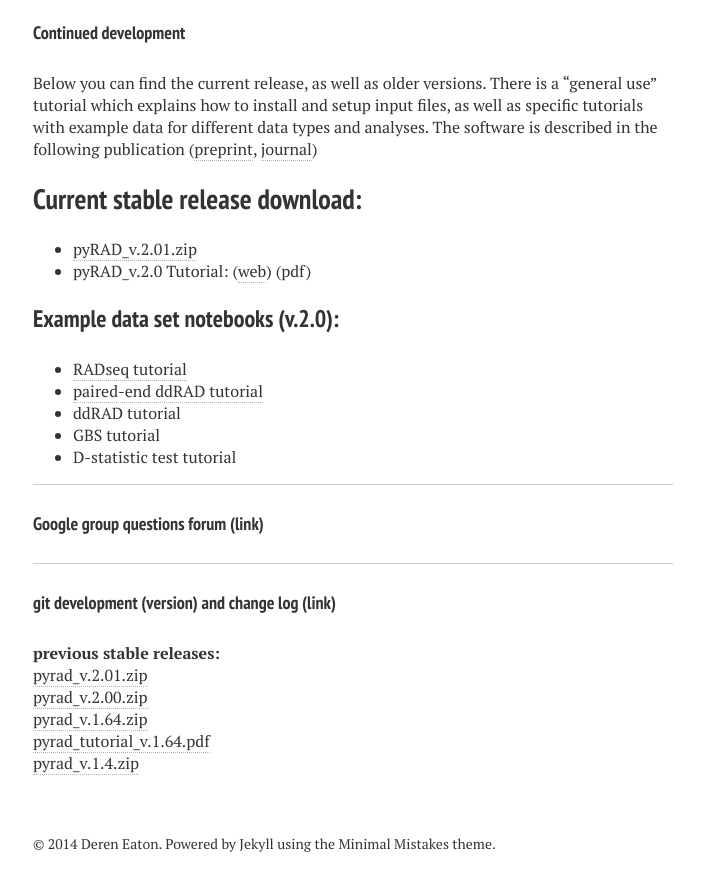
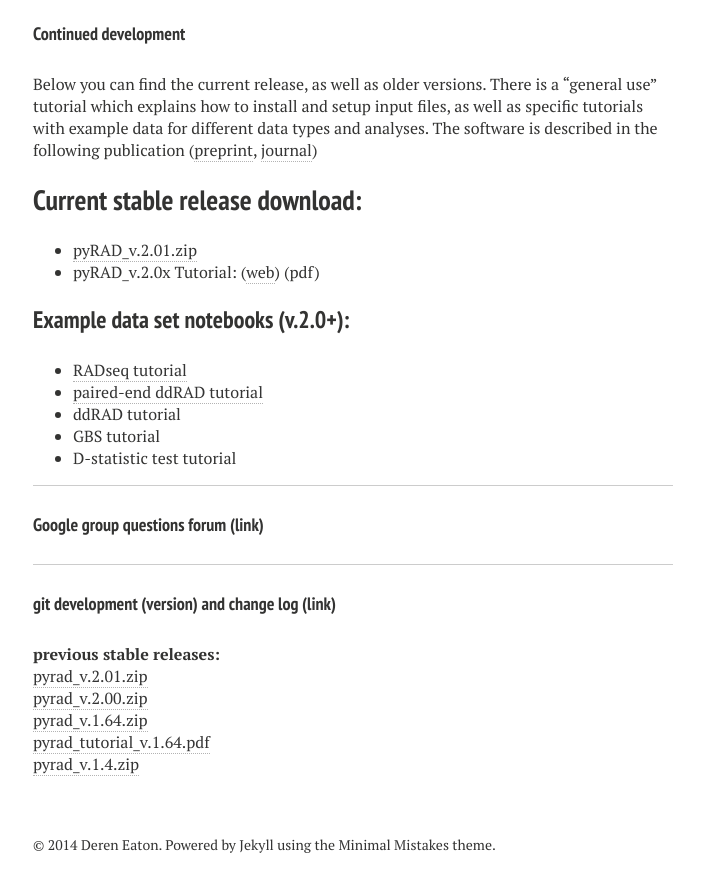
Before and after one commit to dereneaton/dereneaton.github.io, a Jekyll site: the page built from pyrad.md, in a window 1280 px wide and 900 px high, scrolled down 793 px. Shown: the top 892 px of the window, without its empty margins (287-991 px from the left). Built offline with Jekyll 4.4.1, drawn with Linux system fonts in a browser that asks for light colours; nearby versions of some CDN libraries.

Commit message:
text update

```diff
--- a/pyrad.md
+++ b/pyrad.md
@@ -13,7 +13,7 @@
 
 ---------------------
 
-## Description
+#### Description
 
 The benefit of _pyRAD_ over some alternative methods for analyzing RADseq-like data comes in its use of an alignment-clustering method (_usearch_) that allows for the inclusion of indel variation which improves identification of homology across highly divergent samples. For this reason _pyRAD_ is commonly employed for RADseq studies at deeper phylogenetic scales, however, it works equally well at shallow scales.
 
@@ -27,9 +27,9 @@
 ## Current stable release download:
 
 +  [pyRAD_v.2.01.zip](/downloads/pyrad_v.2.01.zip)
-+  pyRAD_v.2.0 Tutorial: ([web](http://nbviewer.ipython.org/gist/dereneaton/af9548ea0e94bff99aa0)) (pdf)
++  pyRAD_v.2.0x Tutorial: ([web](http://nbviewer.ipython.org/gist/dereneaton/af9548ea0e94bff99aa0)) (pdf)
 
-### Example data set notebooks (v.2.0):
+### Example data set notebooks (v.2.0+):
 +  [RADseq tutorial](http://nbviewer.ipython.org/gist/dereneaton/1f661bfb205b644086cc)
 +  [paired-end ddRAD tutorial](http://nbviewer.ipython.org/gist/dereneaton/c18bff4ba8bf532ec14b)
 +  ddRAD tutorial
```
